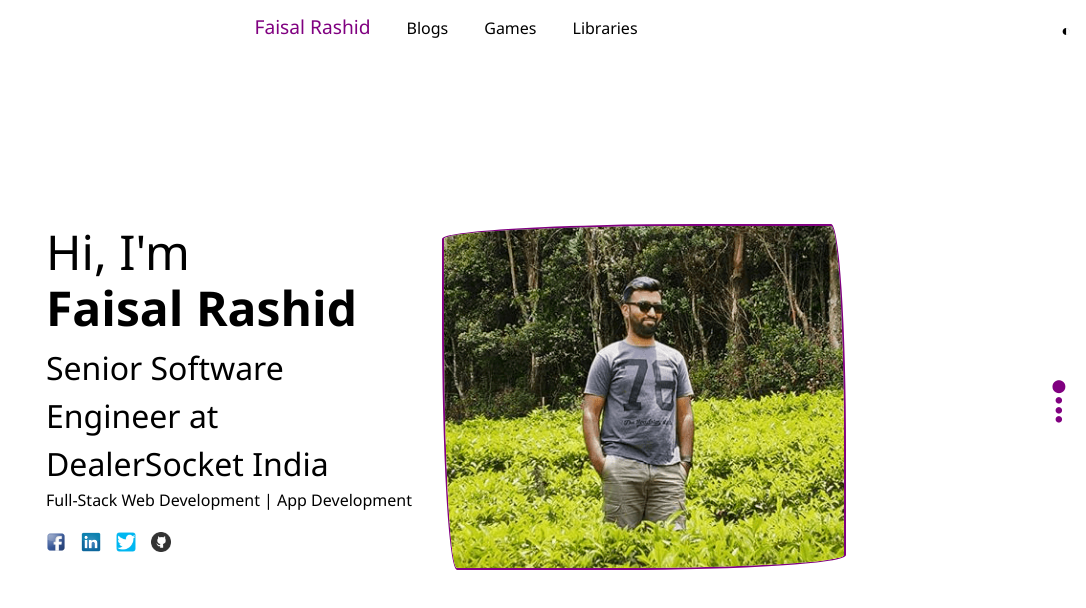
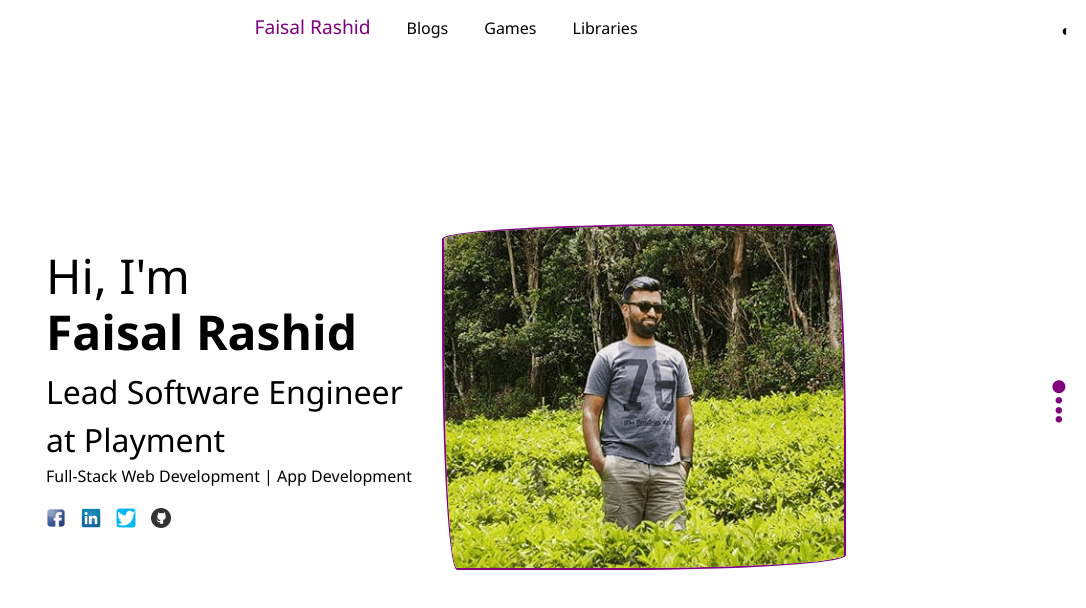
Before and after one commit to FaisalST32/blog-react, a React (Create React App) app: page / in a window 1280 px wide. Shown: the top 608 px of the page, without its empty margins (194-1280 px from the left). Built offline with nearby package versions, Linux system fonts and the light colour scheme; no server answers.

Commit message:
Another designation change

```diff
--- a/src/areas/Landing/banner/banner.component.js
+++ b/src/areas/Landing/banner/banner.component.js
@@ -9,7 +9,7 @@ const Banner = () => {
       <div className={classes.info}>
         <span className={classes.greeting}>Hi, I'm</span>
         <span className={classes.name}>Faisal Rashid</span>
-        <span className={classes.title}>Senior Software Engineer at DealerSocket India</span>
+        <span className={classes.title}>Lead Software Engineer at Playment</span>
         <span className={classes.description}>Full-Stack Web Development | App Development</span>
         <span className={classes.socialLinks}>
           <ul>
```
